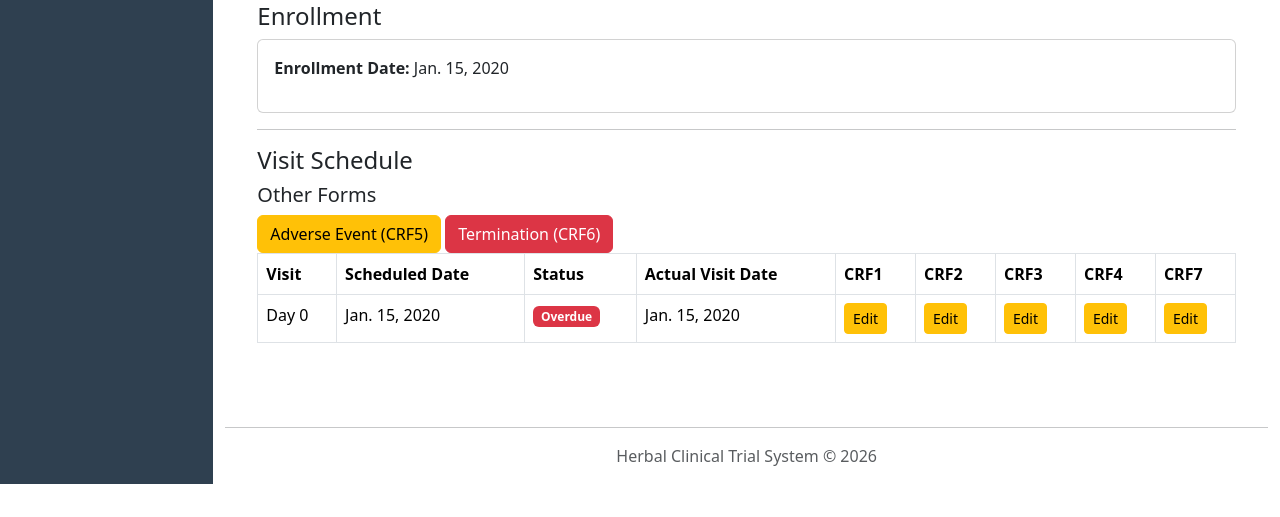
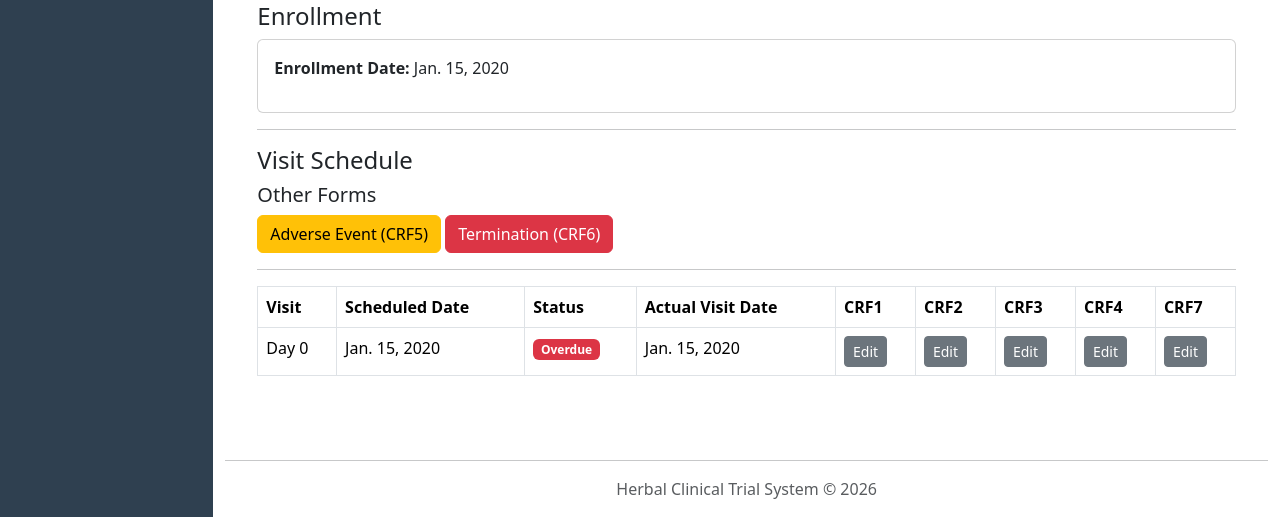
Before and after one commit to Maquiz1/herbals, a Django app: page /herbal/subjects/1/ in a window 1280 px wide. Shown: the part 802-1319 px from the top of the page. Before the commit the page ends 1286 px from the top, so only its background shows below. Run offline with Django 4.2, Linux system fonts and the light colour scheme; a user stored in the database is signed in; tables that the repository leaves empty hold one stand-in row (values such as "Sample post").

Commit message:
first commit

```diff
--- a/backend/herbal/models/crfs/crf1/crf1_model.py
+++ b/backend/herbal/models/crfs/crf1/crf1_model.py
@@ -2,8 +2,9 @@
 
 from django.db import models
 from ...visits.visit_schedule_model import VisitSchedule
+from core.models import BaseModel
 
-class CRF1(models.Model):
+class CRF1(BaseModel):
 
     visit = models.OneToOneField(
         VisitSchedule,
--- a/backend/herbal/models/crfs/crf2/crf2_model.py
+++ b/backend/herbal/models/crfs/crf2/crf2_model.py
@@ -2,10 +2,10 @@
 
 from django.db import models
 from ...visits.visit_schedule_model import VisitSchedule
+from core.models import BaseModel
 
 
-
-class CRF2(models.Model):
+class CRF2(BaseModel):
 
     visit = models.OneToOneField(
         VisitSchedule,
--- a/backend/herbal/models/crfs/crf3/crf3_model.py
+++ b/backend/herbal/models/crfs/crf3/crf3_model.py
@@ -2,10 +2,9 @@
 
 from django.db import models
 from ...visits.visit_schedule_model import VisitSchedule
+from core.models import BaseModel
 
-
-
-class CRF3(models.Model):
+class CRF3(BaseModel):
 
     visit = models.OneToOneField(
         VisitSchedule,
--- a/backend/herbal/models/crfs/crf4/crf4_model.py
+++ b/backend/herbal/models/crfs/crf4/crf4_model.py
@@ -2,11 +2,11 @@
 
 from django.db import models
 from ...visits.visit_schedule_model import VisitSchedule
+from core.models import BaseModel
 
 
 
-
-class CRF4(models.Model):
+class CRF4(BaseModel):
 
     visit = models.OneToOneField(
         VisitSchedule,
--- a/backend/herbal/models/crfs/crf5/crf5_model.py
+++ b/backend/herbal/models/crfs/crf5/crf5_model.py
@@ -3,8 +3,9 @@
 from django.db import models
 from ...visits.visit_schedule_model import VisitSchedule
 from ...enrollments.enrollment_model import Enrollment
+from core.models import BaseModel
 
-class CRF5(models.Model):
+class CRF5(BaseModel):
 
     enrollment = models.ForeignKey(
         Enrollment,
--- a/backend/herbal/models/crfs/crf6/crf6_model.py
+++ b/backend/herbal/models/crfs/crf6/crf6_model.py
@@ -2,8 +2,9 @@
 
 from django.db import models
 from ...enrollments.enrollment_model import Enrollment
+from core.models import BaseModel
 
-class CRF6(models.Model):
+class CRF6(BaseModel):
 
     enrollment = models.OneToOneField(
         Enrollment,
--- a/backend/herbal/models/crfs/crf7/crf7_model.py
+++ b/backend/herbal/models/crfs/crf7/crf7_model.py
@@ -2,8 +2,9 @@
 
 from django.db import models
 from ...visits.visit_schedule_model import VisitSchedule
+from core.models import BaseModel
 
-class CRF7(models.Model):
+class CRF7(BaseModel):
 
     visit = models.OneToOneField(
         VisitSchedule,
--- a/backend/herbal/models/visits/unschedule_visit_model.py
+++ b/backend/herbal/models/visits/unschedule_visit_model.py
@@ -2,8 +2,9 @@
 
 from django.db import models
 from ..enrollments.enrollment_model import Enrollment
+from core.models import BaseModel
 
-class UnscheduledVisit(models.Model):
+class UnscheduledVisit(BaseModel):
 
     enrollment = models.ForeignKey(
         Enrollment,
--- a/backend/herbal/templates/herbal/subjects/subject_detail.html
+++ b/backend/herbal/templates/herbal/subjects/subject_detail.html
@@ -131,6 +131,7 @@
     <a class="btn btn-danger" href="{% url 'herbal:crf6-create' subject.pk %}">
         Termination (CRF6)
     </a>
+    <hr>
     <table class="table table-bordered">
 
         <thead>
@@ -184,13 +185,13 @@
 
                     {% if visit.crf1 %}
 
-                    <a href="{% url 'herbal:crf1-update' visit.pk %}" class="btn btn-sm btn-warning">
+                    <a href="{% url 'herbal:crf1-update' visit.pk %}" class="btn btn-sm btn-secondary">
                         Edit
                     </a>
 
                     {% else %}
 
-                    <a href="{% url 'herbal:crf1-create' visit.pk %}" class="btn btn-sm btn-primary">
+                    <a href="{% url 'herbal:crf1-create' visit.pk %}" class="btn btn-sm btn-warning">
                         Create
                     </a>
 
@@ -209,13 +210,13 @@
                 <td>
                     {% if visit.crf2 %}
 
-                    <a href="{% url 'herbal:crf2-update' visit.pk %}" class="btn btn-sm btn-warning">
+                    <a href="{% url 'herbal:crf2-update' visit.pk %}" class="btn btn-sm btn-secondary">
                         Edit
                     </a>
 
                     {% else %}
 
-                    <a href="{% url 'herbal:crf2-create' visit.pk %}" class="btn btn-sm btn-primary">
+                    <a href="{% url 'herbal:crf2-create' visit.pk %}" class="btn btn-sm btn-warning">
                         Create
                     </a>
 
@@ -227,13 +228,13 @@
                 <td>
                     {% if visit.crf3 %}
 
-                    <a href="{% url 'herbal:crf3-update' visit.pk %}" class="btn btn-sm btn-warning">
+                    <a href="{% url 'herbal:crf3-update' visit.pk %}" class="btn btn-sm btn-secondary">
                         Edit
                     </a>
 
                     {% else %}
 
-                    <a href="{% url 'herbal:crf3-create' visit.pk %}" class="btn btn-sm btn-primary">
+                    <a href="{% url 'herbal:crf3-create' visit.pk %}" class="btn btn-sm btn-warning">
                         Create
                     </a>
 
@@ -245,13 +246,13 @@
                 <td>
                     {% if visit.crf4 %}
 
-                    <a href="{% url 'herbal:crf4-update' visit.pk %}" class="btn btn-sm btn-warning">
+                    <a href="{% url 'herbal:crf4-update' visit.pk %}" class="btn btn-sm btn-secondary">
                         Edit
                     </a>
 
                     {% else %}
 
-                    <a href="{% url 'herbal:crf4-create' visit.pk %}" class="btn btn-sm btn-primary">
+                    <a href="{% url 'herbal:crf4-create' visit.pk %}" class="btn btn-sm btn-warning">
                         Create
                     </a>
 
@@ -263,13 +264,13 @@
                 <td>
                     {% if visit.crf7 %}
 
-                    <a href="{% url 'herbal:crf7-update' visit.pk %}" class="btn btn-sm btn-warning">
+                    <a href="{% url 'herbal:crf7-update' visit.pk %}" class="btn btn-sm btn-secondary">
                         Edit
                     </a>
 
                     {% else %}
 
-                    <a href="{% url 'herbal:crf7-create' visit.pk %}" class="btn btn-sm btn-primary">
+                    <a href="{% url 'herbal:crf7-create' visit.pk %}" class="btn btn-sm btn-warning">
                         Create
                     </a>
 
--- a/backend/herbal/views/crfs/crf2/crf2_create_view.py
+++ b/backend/herbal/views/crfs/crf2/crf2_create_view.py
@@ -10,9 +10,6 @@ def crf2_create_view(request, pk):
     visit = get_object_or_404(VisitSchedule, pk=pk)
 
     if hasattr(visit, "crf2"):
-        return redirect("herbal:subjects-detail", pk=visit.subject.pk)
-
-    if visit.visit_day != "D0":
         return redirect("herbal:subjects-detail", pk=visit.subject.pk)
 
     if request.method == "POST":
--- a/backend/herbal/views/crfs/crf3/crf3_create_view.py
+++ b/backend/herbal/views/crfs/crf3/crf3_create_view.py
@@ -10,9 +10,6 @@ def crf3_create_view(request, pk):
     visit = get_object_or_404(VisitSchedule, pk=pk)
 
     if hasattr(visit, "crf3"):
-        return redirect("herbal:subjects-detail", pk=visit.subject.pk)
-
-    if visit.visit_day != "D0":
         return redirect("herbal:subjects-detail", pk=visit.subject.pk)
 
     if request.method == "POST":
--- a/backend/herbal/views/crfs/crf4/crf4_create_view.py
+++ b/backend/herbal/views/crfs/crf4/crf4_create_view.py
@@ -10,9 +10,6 @@ def crf4_create_view(request, pk):
     visit = get_object_or_404(VisitSchedule, pk=pk)
 
     if hasattr(visit, "crf4"):
-        return redirect("herbal:subjects-detail", pk=visit.subject.pk)
-
-    if visit.visit_day != "D0":
         return redirect("herbal:subjects-detail", pk=visit.subject.pk)
 
     if request.method == "POST":
--- a/backend/herbal/views/crfs/crf5/crf5_create_view.py
+++ b/backend/herbal/views/crfs/crf5/crf5_create_view.py
@@ -10,9 +10,6 @@ def crf5_create_view(request, pk):
     visit = get_object_or_404(VisitSchedule, pk=pk)
 
     if hasattr(visit, "crf5"):
-        return redirect("herbal:subjects-detail", pk=visit.subject.pk)
-
-    if visit.visit_day != "D0":
         return redirect("herbal:subjects-detail", pk=visit.subject.pk)
 
     if request.method == "POST":
--- a/backend/herbal/views/crfs/crf6/crf6_create_view.py
+++ b/backend/herbal/views/crfs/crf6/crf6_create_view.py
@@ -10,9 +10,6 @@ def crf6_create_view(request, pk):
     visit = get_object_or_404(VisitSchedule, pk=pk)
 
     if hasattr(visit, "crf6"):
-        return redirect("herbal:subjects-detail", pk=visit.subject.pk)
-
-    if visit.visit_day != "D0":
         return redirect("herbal:subjects-detail", pk=visit.subject.pk)
 
     if request.method == "POST":
--- a/backend/herbal/views/crfs/crf7/crf7_create_view.py
+++ b/backend/herbal/views/crfs/crf7/crf7_create_view.py
@@ -10,9 +10,6 @@ def crf7_create_view(request, pk):
     visit = get_object_or_404(VisitSchedule, pk=pk)
 
     if hasattr(visit, "crf7"):
-        return redirect("herbal:subjects-detail", pk=visit.subject.pk)
-
-    if visit.visit_day != "D0":
         return redirect("herbal:subjects-detail", pk=visit.subject.pk)
 
     if request.method == "POST":
```
Also changed, not shown: backend/herbal/migrations/0004_crf1_created_at_crf1_created_by_crf1_delete_reason_and_more.py (added).
